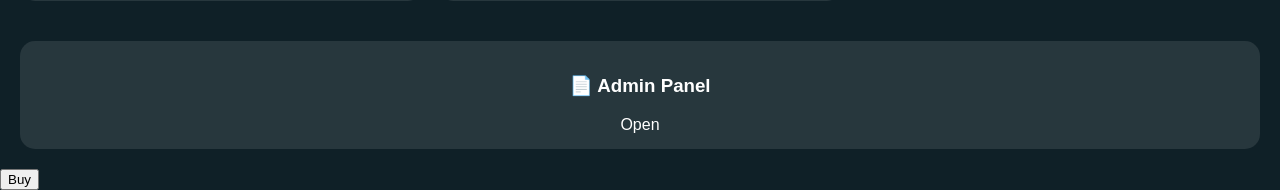
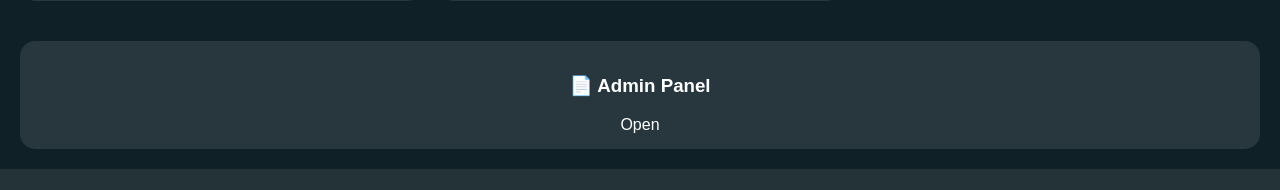
Before and after one commit to pihu098/cyber-safety-app, a Flask app: template templates/home.html in a window 1280 px wide. Shown: the part 1419-1609 px from the top of the page. After the commit the page ends 1588 px from the top, so only its background shows below. Run offline with Flask 3, Linux system fonts and the light colour scheme; the template is opened without the code that fills it: most values are stand-ins (such as "Sample title", 1, 10 or a date in 2020).

Commit message:
Update home.html

```diff
--- a/templates/home.html
+++ b/templates/home.html
@@ -464,8 +464,6 @@ function buyChar(emoji, cost){
 }
 </script>
 
-<button onclick="buyChar('{{c.emoji}}', {{c.cost}})">
-    Buy
-</button>
+
 </body>
 </html>
```
